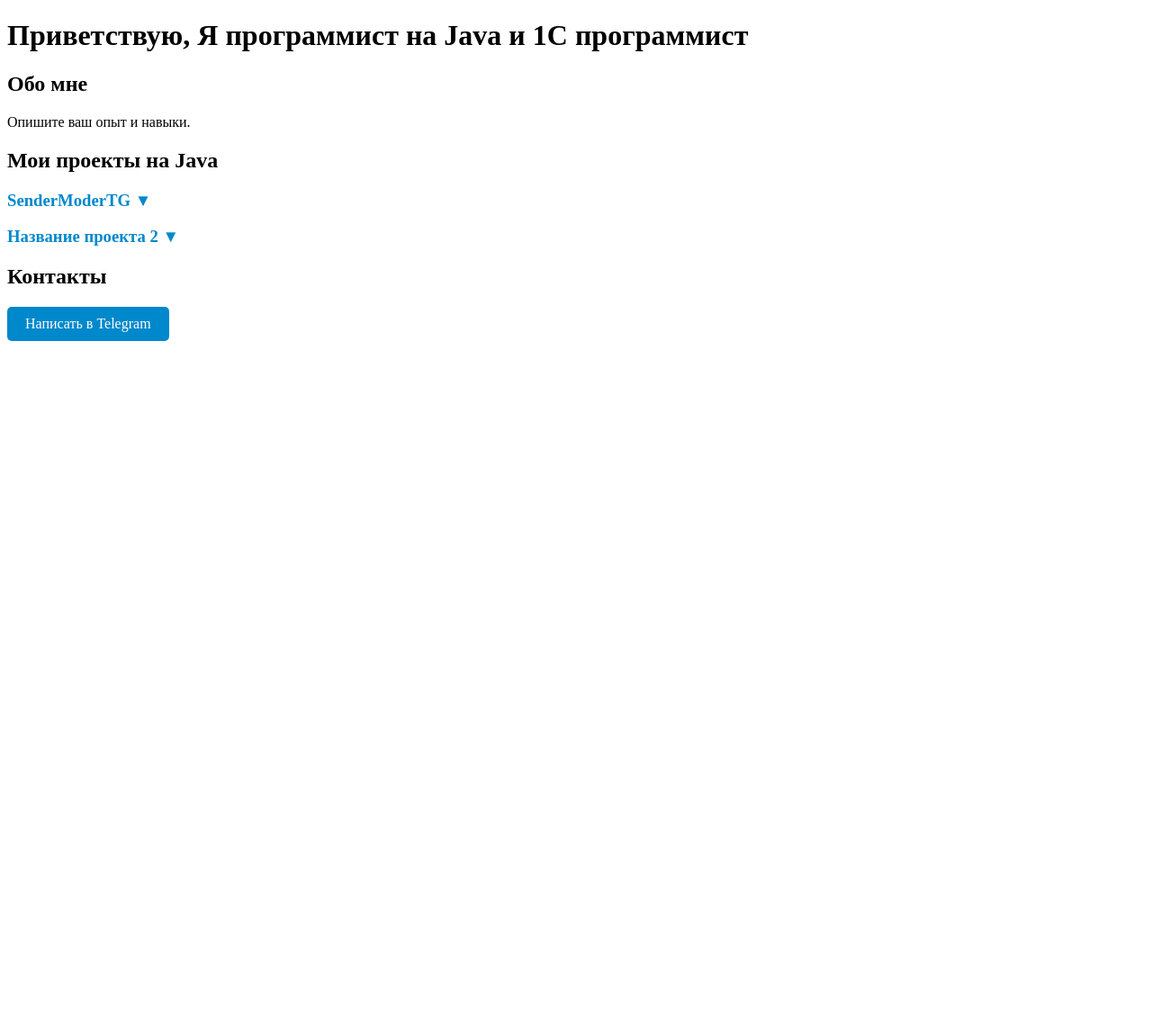
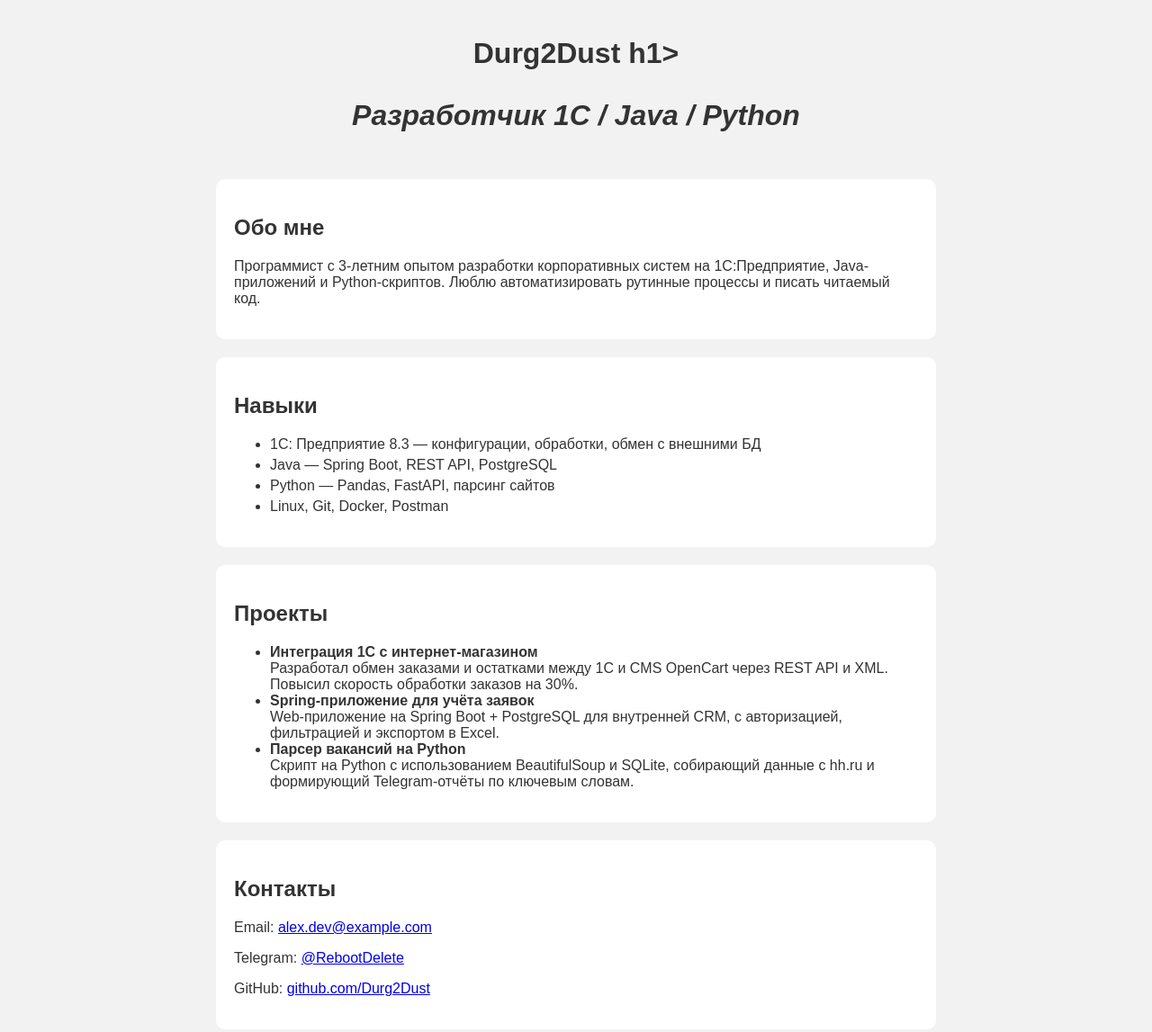
Before and after one commit to Drug2Dust/militech.github.io, a plain HTML site: page index.html in a window 1280 px wide. Shown: the whole page at 90% size. Before the commit the page ends 800 px from the top, so only its background shows below. Drawn offline with Linux system fonts and the light colour scheme.

Commit message:
Update index.html

```diff
--- a/index.html
+++ b/index.html
@@ -1,49 +1,78 @@
 <!DOCTYPE html>
 <html lang="ru">
 <head>
-	<link rel="stylesheet" href="style.css">
-	<script src="js.js"></script>
   <meta charset="UTF-8">
-    <title>Сайт-визитка</title>
+  <title>Сайт-визитка — Программист</title>
+  <style>
+    body {
+      font-family: Arial, sans-serif;
+      background: #f2f2f2;
+      color: #333;
+      max-width: 800px;
+      margin: 0 auto;
+      padding: 20px;
+    }
+    header {
+      text-align: center;
+      padding-bottom: 20px;
+    }
+    h1 {
+      margin-bottom: 5px;
+    }
+    section {
+      background: #fff;
+      padding: 20px;
+      margin-bottom: 20px;
+      border-radius: 10px;
+    }
+    .skills li {
+      margin-bottom: 5px;
+    }
+  </style>
 </head>
 <body>
 
-
   <header>
-        <h1>Приветствую, Я программист на Java и 1С программист</h1>
+    <h1> Durg2Dust h1>
+    <p><em>Разработчик 1С / Java / Python</em></p>
   </header>
 
-    <section id="about">
+  <section>
     <h2>Обо мне</h2>
-        <p>Опишите ваш опыт и навыки.</p>
+    <p>Программист с 3-летним опытом разработки корпоративных систем на 1С:Предприятие, Java-приложений и Python-скриптов. Люблю автоматизировать рутинные процессы и писать читаемый код.</p>
   </section>
 
-    <section id="projects">
-		<h2>Мои проекты на Java  </h2>
-		<div class="project">
-			<h3 onclick="toggleDetails('project1')">SenderModerTG ▼</h3>
-			<div class="project-details" id="project1">
-				<p>Задача данного бота заключается в парсинге и копировании данных, отправка контента в телеграмм каналы(чаты),модерирование чатов,выгрузка статистики по телеграм каналам в виде подписчиков</p>
-				<p>Использованные библиотеки:Jsoup,Apache Poi,Jogl</p>
-				<p>Главное меню</p>
-				<img src="Pic/MainMenu.PNG" >
-				<p>Пример выгрузки данных</p>
-				<img src="Pic/Statistics.jpg">
-
-			</div>
-		</div>
-
-		<div class="project">
-			<h3 onclick="toggleDetails('project2')">Название проекта 2 ▼</h3>
-			<div class="project-details" id="project2">
-				<p>Описание проекта 2: Какие технологии использовались, какие задачи решались.</p>
-			</div>
-		</div>
+  <section>
+    <h2>Навыки</h2>
+    <ul class="skills">
+      <li>1С: Предприятие 8.3 — конфигурации, обработки, обмен с внешними БД</li>
+      <li>Java — Spring Boot, REST API, PostgreSQL</li>
+      <li>Python — Pandas, FastAPI, парсинг сайтов</li>
+      <li>Linux, Git, Docker, Postman</li>
+    </ul>
   </section>
-
-    <section id="contact">
+  <section>
+    <h2>Проекты</h2>
+    <ul>
+      <li>
+        <strong>Интеграция 1С с интернет-магазином</strong><br>
+        Разработал обмен заказами и остатками между 1С и CMS OpenCart через REST API и XML. Повысил скорость обработки заказов на 30%.
+      </li>
+      <li>
+        <strong>Spring-приложение для учёта заявок</strong><br>
+        Web-приложение на Spring Boot + PostgreSQL для внутренней CRM, с авторизацией, фильтрацией и экспортом в Excel.
+      </li>
+      <li>
+        <strong>Парсер вакансий на Python</strong><br>
+        Скрипт на Python с использованием BeautifulSoup и SQLite, собирающий данные с hh.ru и формирующий Telegram-отчёты по ключевым словам.
+      </li>
+    </ul>
+  </section>
+  <section>
     <h2>Контакты</h2>
-        <a href="https://t.me/RebootDelete" target="_blank" class="telegram-button">Написать в Telegram</a>
+    <p>Email:    <a href="mailto:alex.dev@example.com">alex.dev@example.com </a></p>
+    <p>Telegram: <a href="https://t.me/RebootDelete">@RebootDelete </a></p>
+    <p>GitHub:   <a href="https://github.com/Durg2Dust">github.com/Durg2Dust </a></p>
   </section>
 </body>
 </html>
```
Lines whose indentation alone changed are shown as unchanged.
